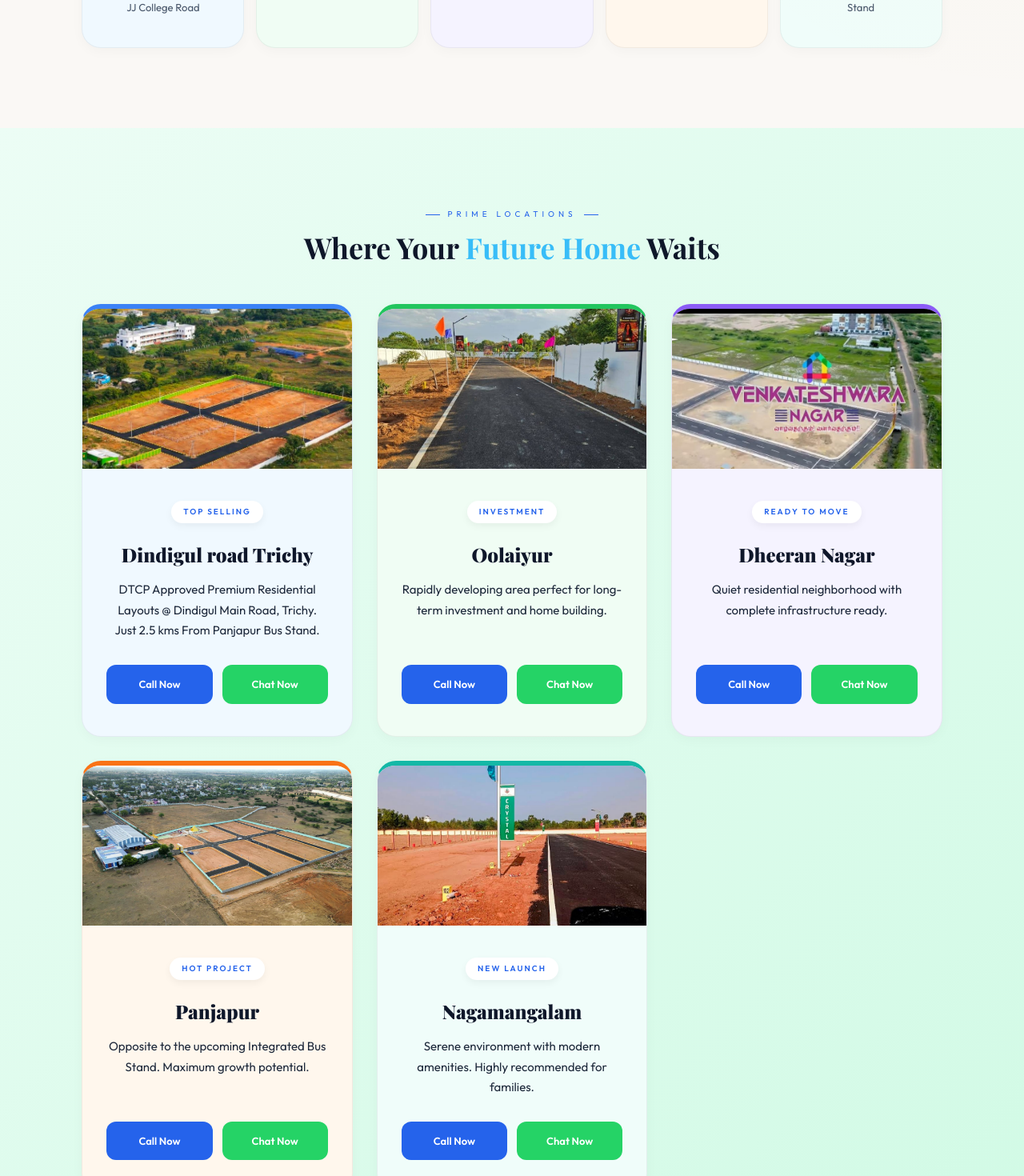
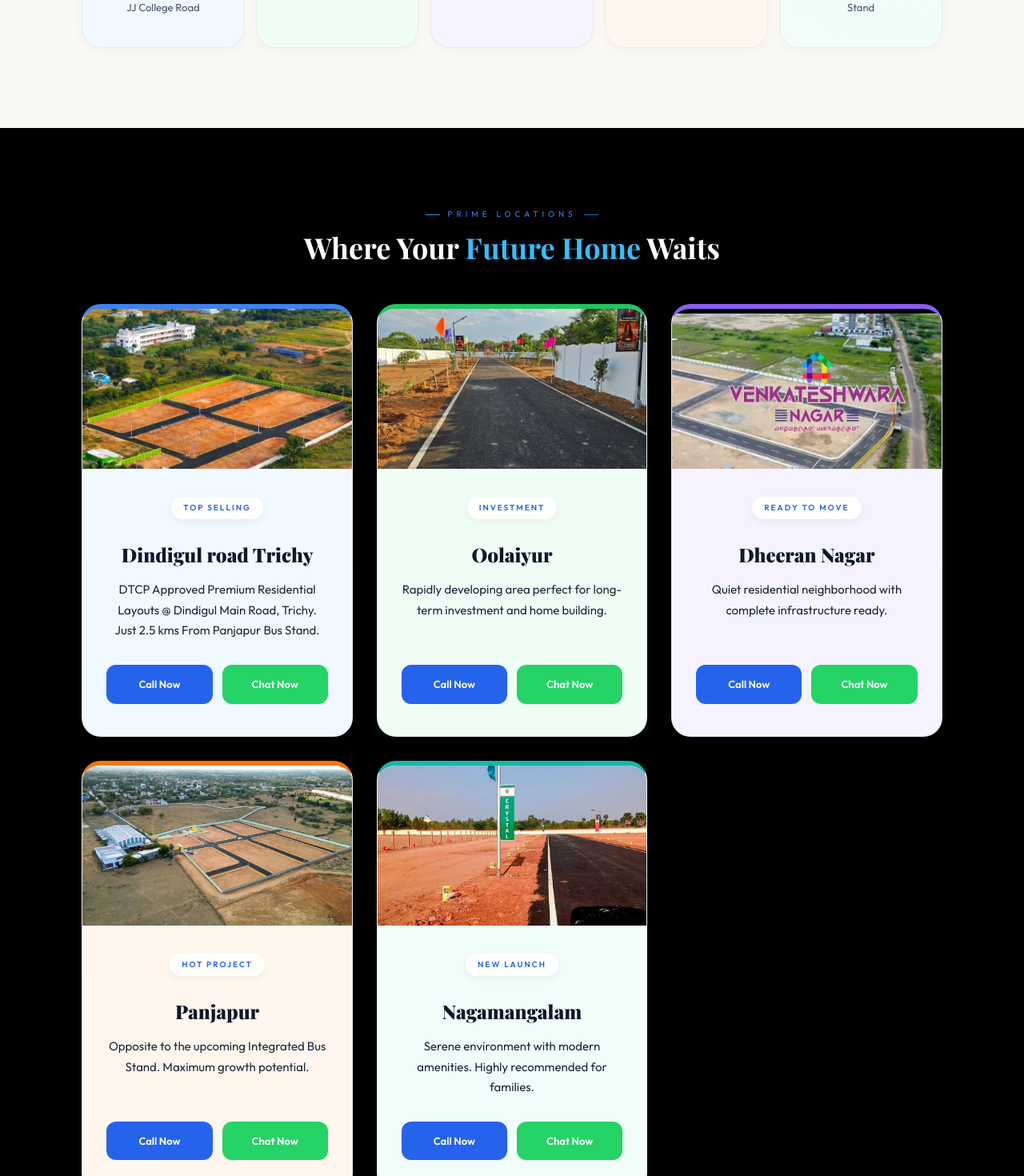
Before and after one commit to trichydtcplots-code/trichyplots, a React (Create React App) app: page / in a window 1280 px wide. Shown: the part 1330-2800 px from the top of the page at 80% size. Built offline with nearby package versions, Linux system fonts and the light colour scheme; the HTML template or start-up script is replaced by a standard one; a web font is replaced by a local one.

Commit message:
completed all premium site video and alignment updates

```diff
--- a/src/components/Why.js
+++ b/src/components/Why.js
@@ -20,7 +20,7 @@ const Why = () => {
           <p class="dsc" style={{marginBottom: '30px'}}>I work differently. I am not a broker; I am your personal land consultant in Trichy.</p>
 
           <div className="why-items-grid">
-            <div className="witem">
+            <div className="witem rv">
               <div className="wic">🛡️</div>
               <div>
                 <h4>DTCP Approved Only</h4>
@@ -28,7 +28,7 @@ const Why = () => {
               </div>
             </div>
 
-            <div className="witem">
+            <div className="witem rv">
               <div className="wic">🤝</div>
               <div>
                 <h4>No Hidden Charges</h4>
@@ -36,7 +36,7 @@ const Why = () => {
               </div>
             </div>
 
-            <div className="witem">
+            <div className="witem rv">
               <div className="wic">🚗</div>
               <div>
                 <h4>Personal Site Visits</h4>
@@ -44,7 +44,7 @@ const Why = () => {
               </div>
             </div>
 
-            <div className="witem">
+            <div className="witem rv">
               <div className="wic">📜</div>
               <div>
                 <h4>End-to-End Support</h4>
--- a/src/index.css
+++ b/src/index.css
@@ -181,23 +181,23 @@ body {
 }
 
 #nav.scrolled {
-  background: rgba(255, 255, 255, 0.98);
+  background: rgba(0, 0, 0, 0.96); /* Solid/Glassmorphic premium black background */
   backdrop-filter: blur(15px);
   height: 75px;
-  border-bottom: 1px solid var(--glass-border);
-  box-shadow: 0 4px 20px rgba(0, 0, 0, 0.08);
+  border-bottom: 1px solid rgba(255, 255, 255, 0.08);
+  box-shadow: 0 4px 20px rgba(0, 0, 0, 0.45);
 }
 
 #nav.scrolled .nlinks a {
-  color: var(--text-muted);
+  color: rgba(255, 255, 255, 0.85);
 }
 
 #nav.scrolled .nlogo {
-  color: var(--primary);
+  color: #ffffff;
 }
 
 #nav.scrolled .nlogo small {
-  color: var(--text-muted);
+  color: rgba(255, 255, 255, 0.6);
 }
 
 .nlogo {
@@ -207,8 +207,8 @@ body {
 }
 
 #nav.scrolled .nlogo {
-  color: var(--primary);
-  /* Blue when scrolled */
+  color: #ffffff;
+  /* White when scrolled */
 }
 
 .nlogo span {
@@ -224,7 +224,7 @@ body {
 }
 
 #nav.scrolled .nlogo small {
-  color: var(--text-muted);
+  color: rgba(255, 255, 255, 0.6);
 }
 
 .nlinks {
@@ -244,7 +244,7 @@ body {
 }
 
 #nav.scrolled .nlinks a {
-  color: var(--text-muted);
+  color: rgba(255, 255, 255, 0.85);
 }
 
 .nlinks a:hover,
@@ -429,7 +429,8 @@ body {
 .hbody {
   position: relative;
   z-index: 2;
-  padding: 40px 8vw 80px 4vw; /* Shifted left by reducing left-padding to 4vw */
+  padding: 40px 8vw 80px 4vw;
+  /* Shifted left by reducing left-padding to 4vw */
   max-width: 900px;
 }
 
@@ -1834,9 +1835,46 @@ footer p {
 /* CUSTOM LOCATIONS - LIGHT & COLORFUL */
 #locations {
   padding: 100px 8vw;
-  background: linear-gradient(135deg, #ecfdf5, #d1fae5);
+  background: black;
   position: relative;
   overflow: hidden;
+}
+
+#locations .ttl {
+  color: #ffffff !important;
+}
+
+#locations .tag {
+  color: #3b82f6 !important;
+}
+
+#locations .tag::before {
+  background: #3b82f6 !important;
+}
+
+.locc:nth-child(1):hover {
+  box-shadow: 0 15px 35px rgba(59, 130, 246, 0.3) !important;
+  border-color: #3B82F6 !important;
+}
+
+.locc:nth-child(2):hover {
+  box-shadow: 0 15px 35px rgba(34, 197, 94, 0.3) !important;
+  border-color: #22C55E !important;
+}
+
+.locc:nth-child(3):hover {
+  box-shadow: 0 15px 35px rgba(139, 92, 246, 0.3) !important;
+  border-color: #8B5CF6 !important;
+}
+
+.locc:nth-child(4):hover {
+  box-shadow: 0 15px 35px rgba(249, 115, 22, 0.3) !important;
+  border-color: #F97316 !important;
+}
+
+.locc:nth-child(5):hover {
+  box-shadow: 0 15px 35px rgba(20, 184, 166, 0.3) !important;
+  border-color: #14B8A6 !important;
 }
 
 .locg {
@@ -2198,8 +2236,8 @@ footer p {
 
   .locg {
     display: grid;
-    grid-template-columns: repeat(5, 1fr);
-    gap: 16px;
+    grid-template-columns: repeat(2, 1fr);
+    gap: 24px;
     margin-top: 34px
   }
 
@@ -2298,8 +2336,8 @@ footer p {
 
   .locg {
     display: grid;
-    grid-template-columns: repeat(5, 1fr);
-    gap: 16px;
+    grid-template-columns: 1fr;
+    gap: 20px;
     margin-top: 34px
   }
 
@@ -3197,19 +3235,46 @@ textarea:focus {
   animation-delay: 0.15s;
 }
 
-h1.ht {
+h1.ht .fl {
+  display: inline-block;
   animation: hpFadeInUp 0.85s var(--e) both;
-  animation-delay: 0.3s;
+  animation-delay: 0.25s;
+  transition: all 0.4s cubic-bezier(0.175, 0.885, 0.32, 1.275);
+}
+
+h1.ht .it {
+  display: inline-block;
+  animation: hpFadeInUp 0.85s var(--e) both;
+  animation-delay: 0.4s;
+  transition: all 0.4s cubic-bezier(0.175, 0.885, 0.32, 1.275);
+}
+
+h1.ht .sm {
+  display: inline-block;
+  animation: hpFadeInUp 0.85s var(--e) both;
+  animation-delay: 0.55s;
+  transition: all 0.4s cubic-bezier(0.175, 0.885, 0.32, 1.275);
+}
+
+h1.ht .fl:hover {
+  transform: translateX(8px) scale(1.02);
+  text-shadow: 0 0 20px rgba(16, 185, 129, 0.45);
+}
+
+h1.ht .it:hover,
+h1.ht .sm:hover {
+  transform: translateX(8px) scale(1.02);
+  text-shadow: 0 0 20px rgba(255, 255, 255, 0.3);
 }
 
 .hsub {
   animation: hpFadeInUp 0.85s var(--e) both;
-  animation-delay: 0.45s;
+  animation-delay: 0.7s;
 }
 
 .hbtns {
   animation: hpFadeInUp 0.85s var(--e) both;
-  animation-delay: 0.6s;
+  animation-delay: 0.85s;
 }
 
 .hstats {
@@ -3380,3 +3445,145 @@ h1.ht {
     font-size: 20px;
   }
 }
+
+/* ===== PREMIUM MICRO-ANIMATIONS & EFFECTS ===== */
+
+/* Hover Light Sweep (Shine Effect) */
+.locc,
+.srvc,
+.tcard,
+.cicard,
+.fcard {
+  position: relative;
+  overflow: hidden;
+}
+
+.locc::after,
+.srvc::after,
+.tcard::after,
+.cicard::after,
+.fcard::after {
+  content: '';
+  position: absolute;
+  top: 0;
+  left: -150%;
+  width: 50%;
+  height: 100%;
+  background: linear-gradient(to right,
+      rgba(255, 255, 255, 0) 0%,
+      rgba(255, 255, 255, 0.25) 50%,
+      rgba(255, 255, 255, 0) 100%);
+  transform: skewX(-25deg);
+  transition: none;
+  z-index: 5;
+}
+
+.locc:hover::after,
+.srvc:hover::after,
+.tcard:hover::after,
+.cicard:hover::after,
+.fcard:hover::after {
+  left: 150%;
+  transition: all 0.8s cubic-bezier(0.4, 0, 0.2, 1);
+}
+
+/* Breathing / Gentle Float Micro-Animation */
+@keyframes floatAnim {
+  0% {
+    transform: translateY(0px);
+  }
+
+  50% {
+    transform: translateY(-5px);
+  }
+
+  100% {
+    transform: translateY(0px);
+  }
+}
+
+.lbdg {
+  animation: floatAnim 4.5s ease-in-out infinite;
+  display: inline-block;
+}
+
+/* Button Pulse effect */
+@keyframes pulseGlow {
+  0% {
+    box-shadow: 0 4px 15px rgba(37, 99, 235, 0.2);
+  }
+
+  50% {
+    box-shadow: 0 4px 25px rgba(37, 99, 235, 0.45);
+  }
+
+  100% {
+    box-shadow: 0 4px 15px rgba(37, 99, 235, 0.2);
+  }
+}
+
+.hbtns .bg,
+.ncall {
+  animation: pulseGlow 3s infinite ease-in-out;
+}
+
+/* ===== STAGGERED SCROLL REVEALS ===== */
+
+/* Staggered Reveal Animations for Active Areas (.acard) */
+.agrd .acard.rv.in:nth-child(1) {
+  transition-delay: 0.1s;
+}
+
+.agrd .acard.rv.in:nth-child(2) {
+  transition-delay: 0.2s;
+}
+
+.agrd .acard.rv.in:nth-child(3) {
+  transition-delay: 0.3s;
+}
+
+.agrd .acard.rv.in:nth-child(4) {
+  transition-delay: 0.4s;
+}
+
+.agrd .acard.rv.in:nth-child(5) {
+  transition-delay: 0.5s;
+}
+
+/* Staggered Reveal Animations for Locations (.locc) */
+.locg .locc.rv.in:nth-child(1) {
+  transition-delay: 0.1s;
+}
+
+.locg .locc.rv.in:nth-child(2) {
+  transition-delay: 0.25s;
+}
+
+.locg .locc.rv.in:nth-child(3) {
+  transition-delay: 0.4s;
+}
+
+.locg .locc.rv.in:nth-child(4) {
+  transition-delay: 0.55s;
+}
+
+.locg .locc.rv.in:nth-child(5) {
+  transition-delay: 0.7s;
+}
+
+/* Staggered Reveal Animations for Why Choose Me (.witem) */
+.why-items-grid .witem.rv.in:nth-child(1) {
+  transition-delay: 0.1s;
+}
+
+.why-items-grid .witem.rv.in:nth-child(2) {
+  transition-delay: 0.25s;
+}
+
+.why-items-grid .witem.rv.in:nth-child(3) {
+  transition-delay: 0.4s;
+}
+
+.why-items-grid .witem.rv.in:nth-child(4) {
+  transition-delay: 0.55s;
+}
```
